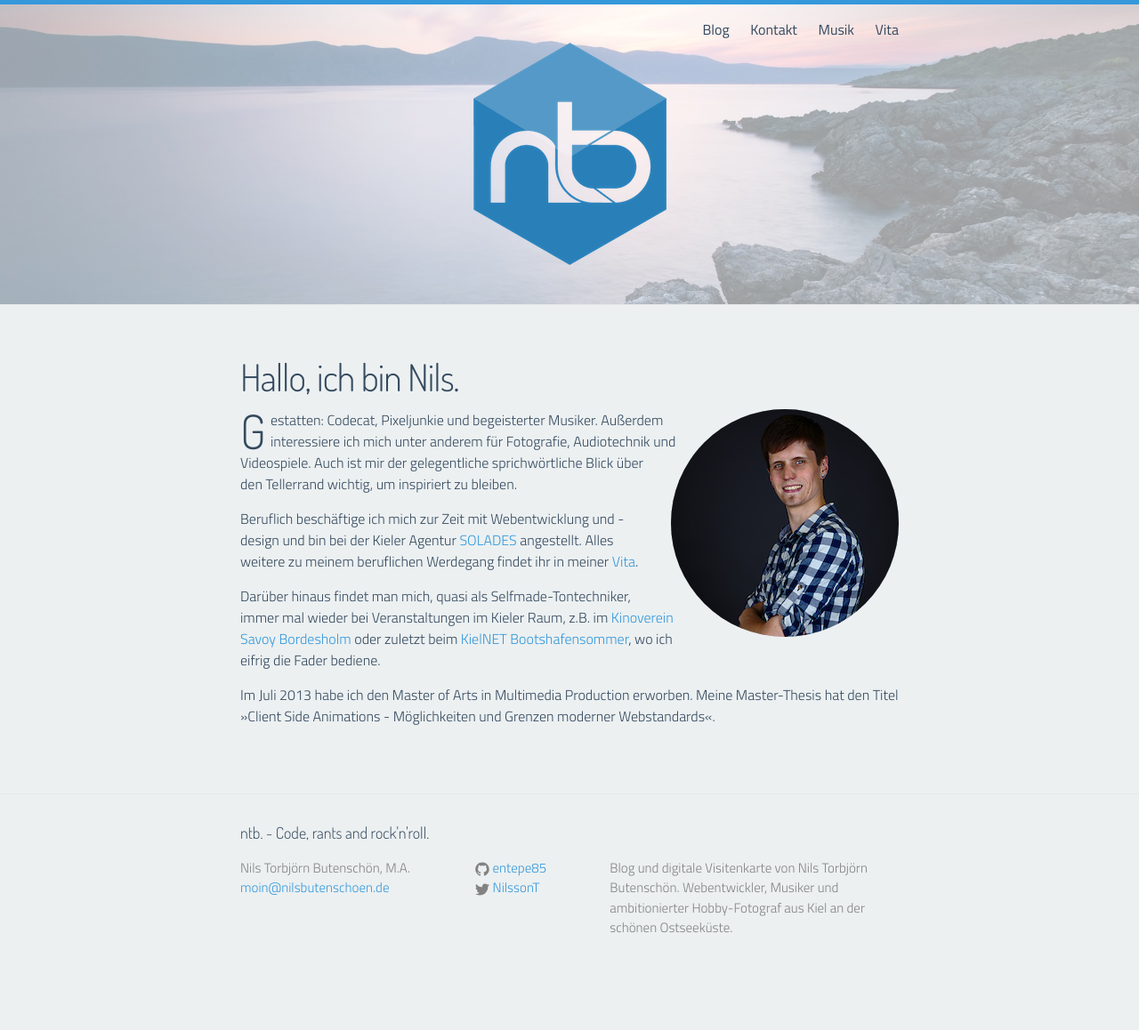
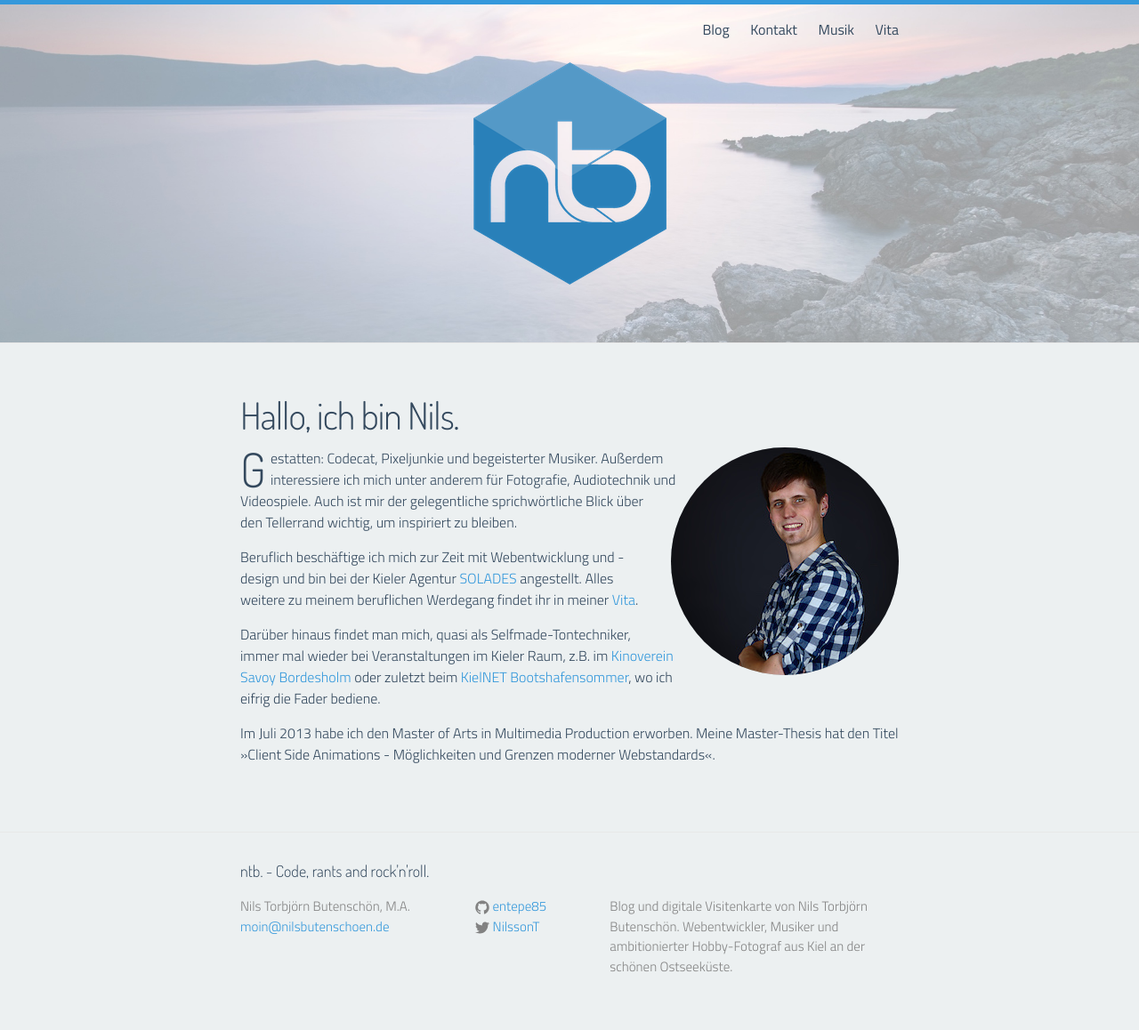
Before and after one commit to entepe85/nilsbutenschoen.de, a Jekyll site: the page built from index.html, in a window 1280 px wide. Shown: the whole page at 89% size. Built offline with Jekyll 4.4.1, drawn with Linux system fonts in a browser that asks for light colours; nearby versions of some CDN libraries; before the commit the page ends 1115 px from its top, so only the background shows below that.

Commit message:
Something something, header, something.

```diff
--- a/_includes/header.html
+++ b/_includes/header.html
@@ -18,7 +18,7 @@
         </div>
     </nav>
     </a>
-    <a class="site-title" href="{{ site.baseurl }}/"><img id="site-logo" src="{{ "/assets/img/logo.png" | prepend: site.url }}" srcset="{{ "/assets/img/logo.png 2x" | prepend: site.url }}"></a>
+    <a class="site-title" href="{{ site.baseurl }}/"><img id="site-logo" src="{{ "/assets/img/logo.png" | prepend: site.url }}" srcset="{{ "/assets/img/logo-2x.png 2x" | prepend: site.url }}"></a>
   </div>
 
 </header>
--- a/_sass/_layout.scss
+++ b/_sass/_layout.scss
@@ -39,7 +39,7 @@
 }
 
 #site-logo {
-    margin: 1.67em 0;
+    margin: 2.5em 0;
 }
 
 .site-nav {
```
